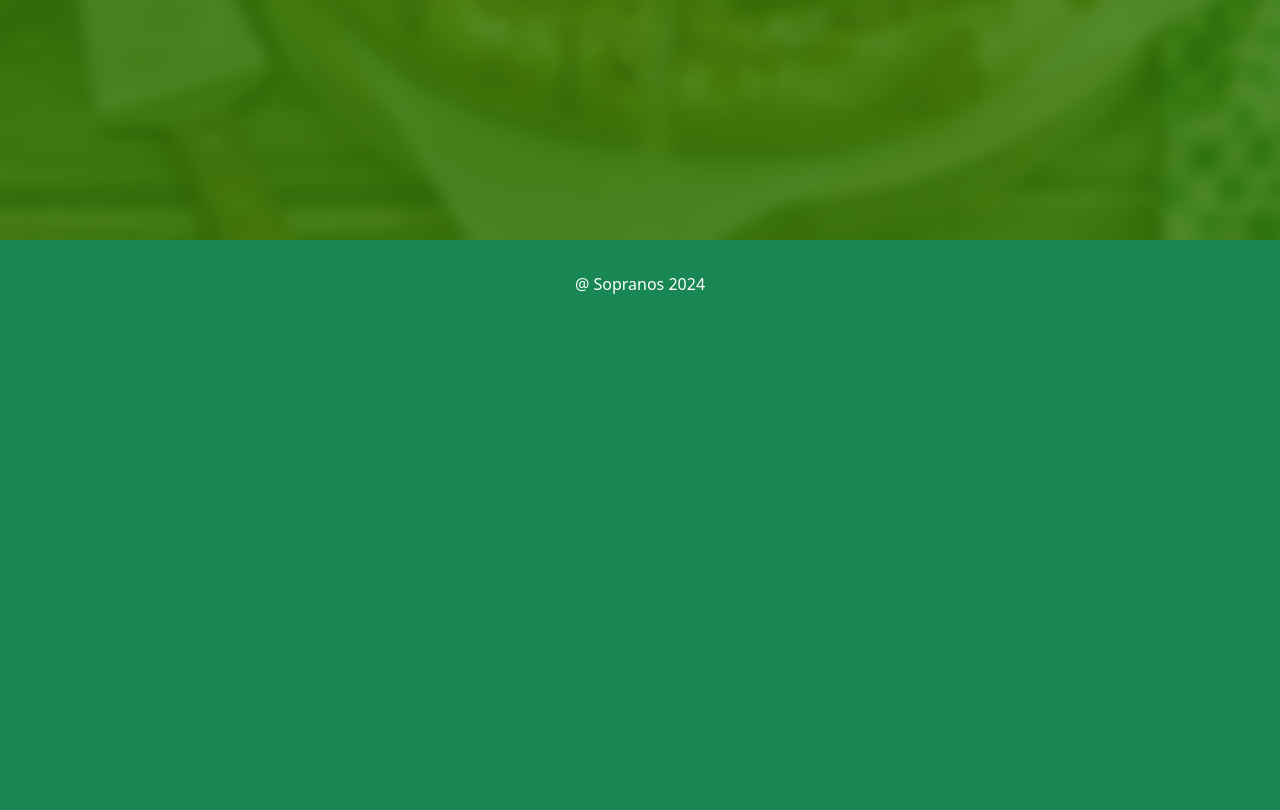
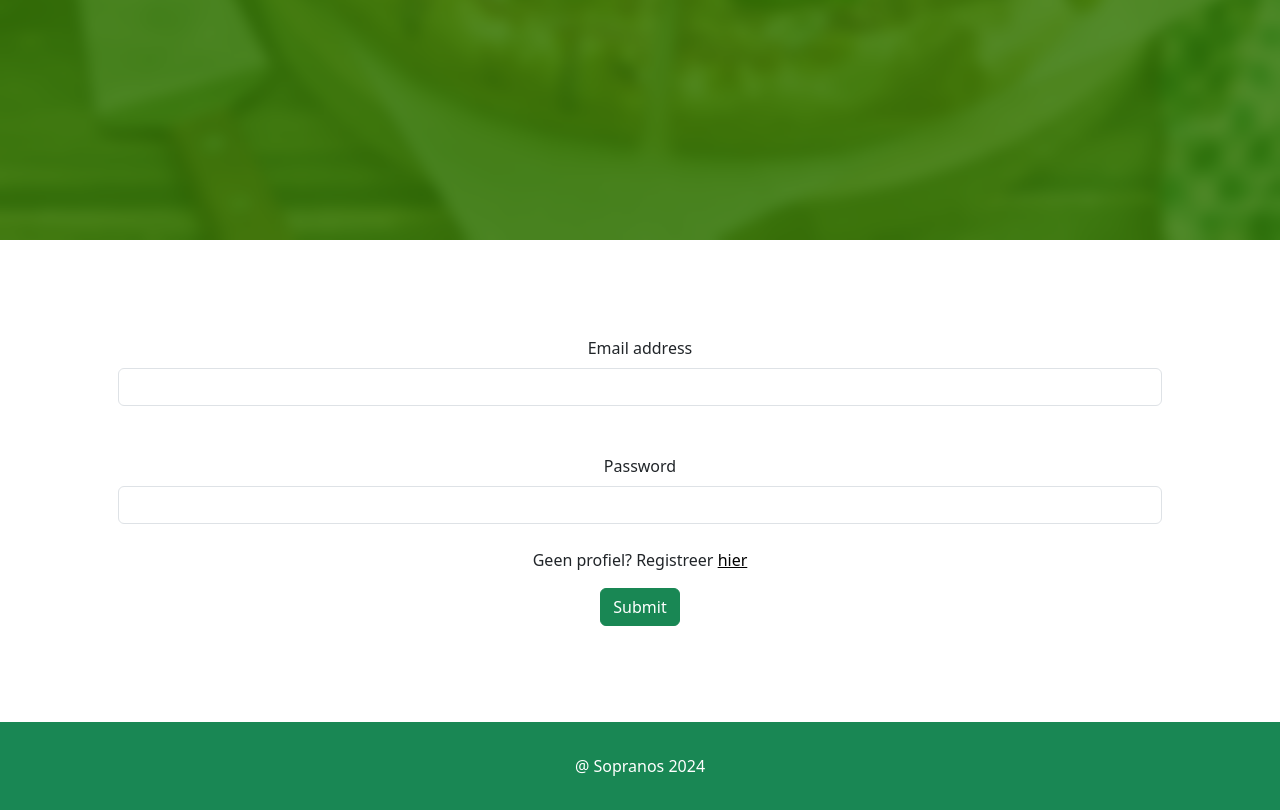
Before and after one commit to akgultekin/sd22-p07-php-symfony1-akgultekin, a Symfony app: template templates/guest/login.html.twig in a window 1280 px wide. Shown: the part 548-1358 px from the top of the page. Before the commit the page ends 842 px from the top, so only its background shows below. Run offline with Twig, Linux system fonts and the light colour scheme; the template is opened without the code that fills it, so the values that code supplies are empty; some libraries are stand-ins or nearby versions.

Commit message:
Added Content to Login

```diff
--- a/templates/guest/login.html.twig
+++ b/templates/guest/login.html.twig
@@ -1,5 +1,18 @@
 {% extends 'base.html.twig' %}
 
 {% block body %}
-
+    <div class="container p-5 my-5 text-center">
+        <form>
+            <div class="mb-5">
+                <label for="exampleInputEmail1" class="form-label">Email address</label>
+                <input type="email" class="form-control" id="exampleInputEmail1" aria-describedby="emailHelp">
+            </div>
+            <div class="mb-3">
+                <label for="exampleInputPassword1" class="form-label">Password</label>
+                <input type="password" class="form-control" id="exampleInputPassword1"> <br>
+                Geen profiel? Registreer <a class="text-black" href="{{ path('signup') }}">hier</a>
+            </div>
+            <button type="submit" class="btn btn-success">Submit</button>
+        </form>
+    </div>
 {% endblock %}
```
